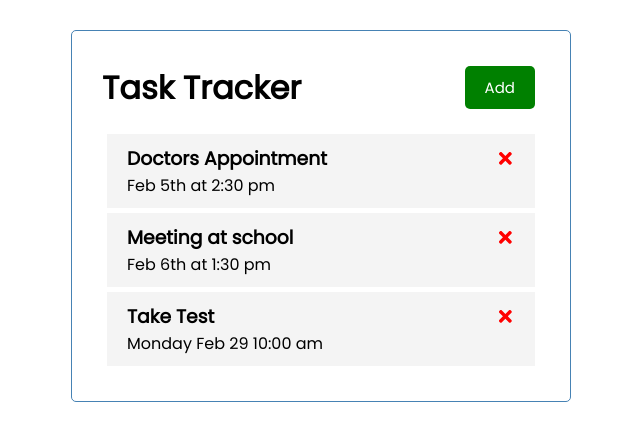
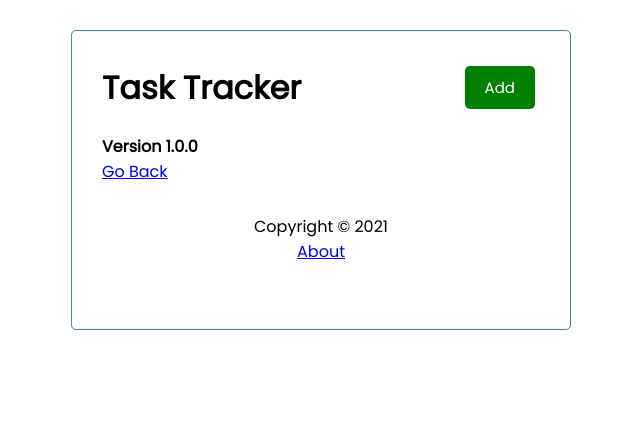
Before and after one commit to tomofficer/react-task-tracker, a React (Create React App) app: page /about in a window 1280 px wide. Shown: the top 440 px of the page, without its empty margins (319-959 px from the left). Built offline with nearby package versions, Linux system fonts and the light colour scheme; data requests are answered from the project's data file.

Commit message:
Add footer, add About

```diff
--- a/package.json
+++ b/package.json
@@ -10,6 +10,7 @@
     "react": "^17.0.2",
     "react-dom": "^17.0.2",
     "react-icons": "^4.2.0",
+    "react-router-dom": "^5.3.0",
     "react-scripts": "4.0.3",
     "web-vitals": "^1.1.2"
   },
--- a/src/App.js
+++ b/src/App.js
@@ -1,7 +1,10 @@
 import { useState, useEffect } from 'react';
+import { BrowserRouter as Router, Route } from 'react-router-dom';
 import Header from "./components/Header";
 import Tasks from './components/Tasks';
 import AddTask from './components/AddTask';
+import Footer from './components/Footer';
+import About from './components/About';
 
 const App = () => {
 
@@ -83,16 +86,25 @@
   }
 
   return (
+    <Router>
     <div className="container">
       <Header onAdd={() => setShowAddTask(!showAddTask)}
         showAdd={showAddTask} />
-      {showAddTask && <AddTask onAdd={addTask}/>}
+
+        <Route path="/" exact render={(props) => (
+          <>
+            {showAddTask && <AddTask onAdd={addTask}/>}
       {tasks.length > 0 ?
         <Tasks tasks={tasks}
           onDelete={deleteTask}
           onToggle={toggleReminder}
-        /> : 'No Tasks To Show'}
-    </div>
+          /> : 'No Tasks To Show'}
+          </>
+        )}/>
+        <Route path="/about" component={About}/>
+      <Footer />
+      </div>
+      </Router>
   );
 }
 
--- /dev/null
+++ b/src/components/About.js
@@ -0,0 +1,12 @@
+import { Link } from "react-router-dom"
+
+const About = () => {
+    return (
+        <div>
+            <h4>Version 1.0.0</h4>
+            <Link to="/">Go Back</Link>
+        </div>
+    )
+}
+
+export default About
--- /dev/null
+++ b/src/components/Footer.js
@@ -0,0 +1,12 @@
+import { Link } from "react-router-dom"
+
+const Footer = () => {
+    return (
+        <footer>
+            <p>Copyright &copy; 2021</p>
+            <Link to="/about">About</Link>
+        </footer>
+    )
+}
+
+export default Footer
```
Also changed, not shown: 1 other file (tests, documents, lock files or other folders).
